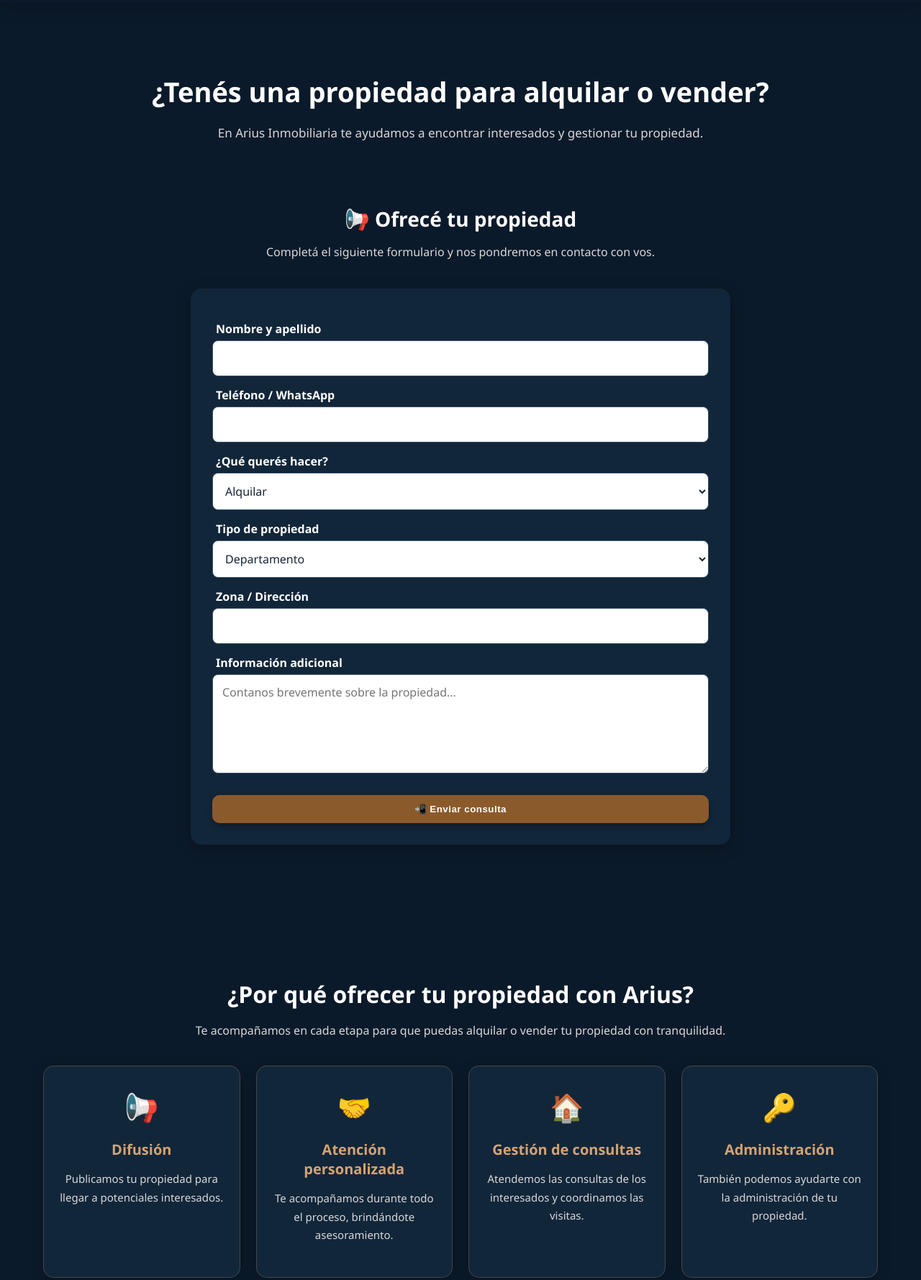
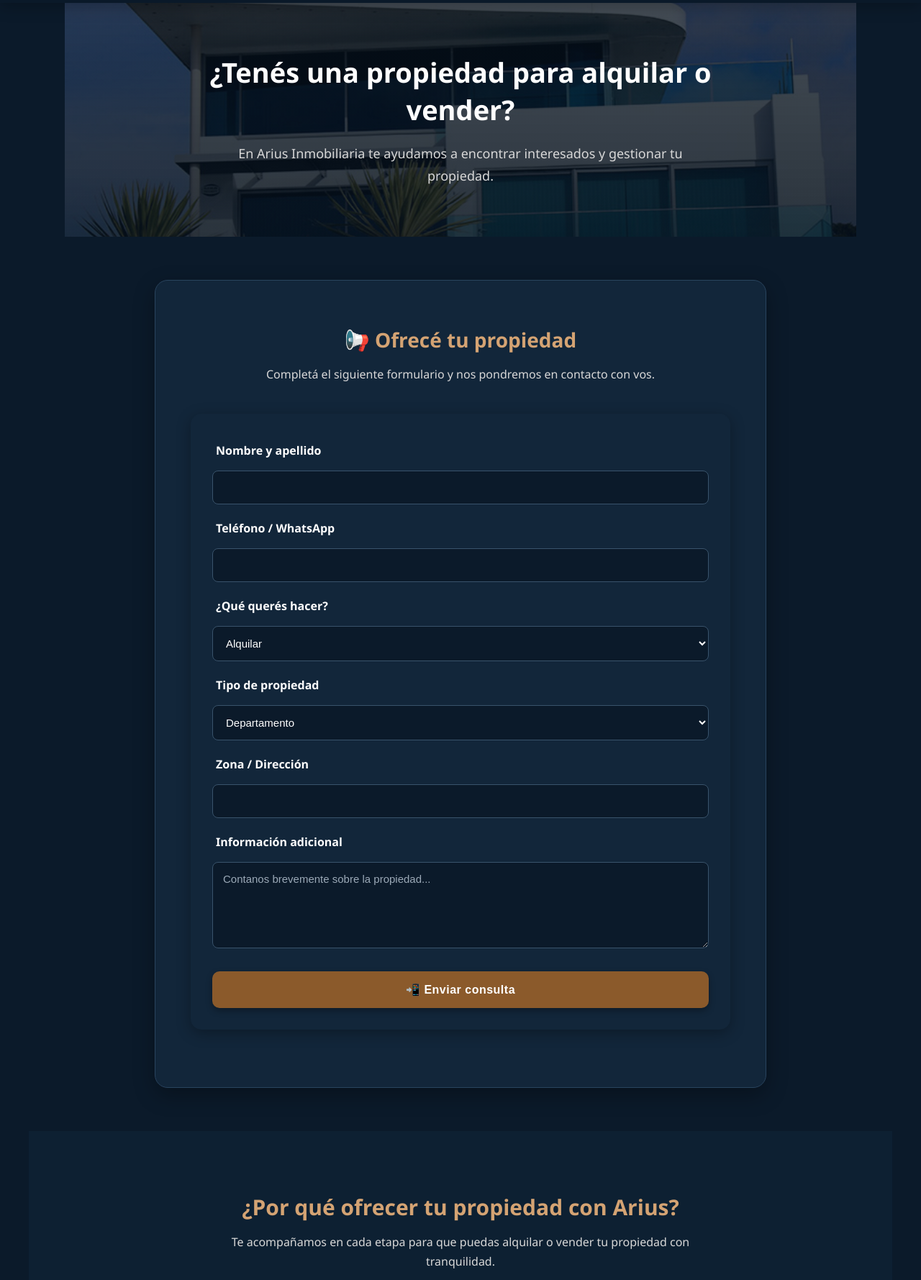
Before and after one commit to GUGURMZ/Portal-Arius, a plain HTML site: page index.html in a window 1280 px wide. Shown: the part 96-1875 px from the top of the page at 72% size. Drawn offline with Linux system fonts and the light colour scheme.

Commit message:
Diseno premium publicar propiedad

```diff
--- a/css/style.css
+++ b/css/style.css
@@ -847,3 +847,241 @@ select {
     font-size: 24px;
   }
 }
+/* =====================================
+   PUBLICAR PROPIEDAD - ARIUS INMOBILIARIA
+   Diseño Premium - 19/11/2026
+===================================== */
+
+/* HERO DE LA PAGINA */
+
+.pagina-hero {
+  text-align: center;
+  padding: 70px 20px;
+  background:
+    linear-gradient(rgba(5, 16, 28, 0.75),
+    rgba(5, 16, 28, 0.85)),
+    url('../imagenes/hero.jpg');
+  background-size: cover;
+  background-position: center;
+}
+
+.pagina-hero h1 {
+  font-size: 38px;
+  color: white;
+  max-width: 850px;
+  margin: 0 auto 20px;
+}
+
+.pagina-hero p {
+  font-size: 18px;
+  color: #d8d8d8;
+  max-width: 700px;
+  margin: auto;
+  line-height: 1.7;
+}
+
+/* SECCION DE CAPTACION */
+
+.captacion {
+  max-width: 850px;
+  margin: 60px auto;
+  padding: 40px;
+  background: #12263a;
+  border: 1px solid #29445e;
+  border-radius: 18px;
+  box-shadow: 0 10px 30px rgba(0,0,0,0.3);
+}
+
+.captacion h2 {
+  text-align: center;
+  color: #d4a373;
+  font-size: 28px;
+  margin-bottom: 15px;
+}
+
+.captacion > p {
+  text-align: center;
+  color: #d8d8d8;
+  margin-bottom: 30px;
+  line-height: 1.7;
+}
+
+/* FORMULARIO */
+
+.formulario-propiedad {
+  display: flex;
+  flex-direction: column;
+  gap: 12px;
+}
+
+.formulario-propiedad label {
+  color: white;
+  font-weight: bold;
+  margin-top: 10px;
+}
+
+.formulario-propiedad input,
+.formulario-propiedad select,
+.formulario-propiedad textarea {
+  width: 100%;
+  max-width: 100%;
+  box-sizing: border-box;
+  padding: 14px;
+  margin: 0;
+  background: #0b1a2a;
+  color: white;
+  border: 1px solid #39536b;
+  border-radius: 8px;
+  font-family: Arial, sans-serif;
+  font-size: 15px;
+  outline: none;
+  transition: 0.3s;
+}
+
+.formulario-propiedad input:focus,
+.formulario-propiedad select:focus,
+.formulario-propiedad textarea:focus {
+  border-color: #d4a373;
+  box-shadow: 0 0 8px rgba(212,163,115,0.3);
+}
+
+.formulario-propiedad textarea {
+  resize: vertical;
+  min-height: 120px;
+}
+
+.formulario-propiedad input::placeholder,
+.formulario-propiedad textarea::placeholder {
+  color: #9ba9b7;
+}
+
+/* BOTON ENVIAR */
+
+.formulario-propiedad button {
+  margin-top: 20px;
+  padding: 16px;
+  background: #8b5a2b;
+  color: white;
+  border: none;
+  border-radius: 10px;
+  font-size: 16px;
+  font-weight: bold;
+  cursor: pointer;
+  transition: 0.3s;
+}
+
+.formulario-propiedad button:hover {
+  background: #a76b35;
+  transform: translateY(-3px);
+  box-shadow: 0 5px 15px rgba(0,0,0,0.3);
+}
+
+/* BENEFICIOS */
+
+.beneficios {
+  padding: 60px 20px;
+  text-align: center;
+  background: #0d2032;
+}
+
+.beneficios h2 {
+  color: #d4a373;
+  font-size: 30px;
+  margin-bottom: 15px;
+}
+
+.beneficios-intro {
+  color: #d8d8d8;
+  max-width: 700px;
+  margin: 0 auto 40px;
+  line-height: 1.7;
+}
+
+.beneficios-grid {
+  display: grid;
+  grid-template-columns: repeat(4, 1fr);
+  gap: 22px;
+  max-width: 1200px;
+  margin: auto;
+}
+
+.beneficio-card {
+  background: #12263a;
+  padding: 30px 20px;
+  border: 1px solid #29445e;
+  border-radius: 15px;
+  transition: 0.3s;
+}
+
+.beneficio-card:hover {
+  transform: translateY(-7px);
+  border-color: #d4a373;
+  box-shadow: 0 10px 25px rgba(0,0,0,0.3);
+}
+
+.beneficio-icono {
+  font-size: 42px;
+  margin-bottom: 15px;
+}
+
+.beneficio-card h3 {
+  color: #d4a373;
+  font-size: 19px;
+}
+
+.beneficio-card p {
+  color: #d8d8d8;
+  line-height: 1.6;
+  font-size: 14px;
+}
+
+/* RESPONSIVE */
+
+@media (max-width: 900px) {
+
+  .beneficios-grid {
+    grid-template-columns: repeat(2, 1fr);
+  }
+
+}
+
+@media (max-width: 600px) {
+
+  .pagina-hero {
+    padding: 55px 20px;
+  }
+
+  .pagina-hero h1 {
+    font-size: 28px;
+  }
+
+  .pagina-hero p {
+    font-size: 16px;
+  }
+
+  .captacion {
+    margin: 30px 15px;
+    padding: 25px 18px;
+  }
+
+  .captacion h2 {
+    font-size: 23px;
+  }
+
+  .beneficios {
+    padding: 45px 15px;
+  }
+
+  .beneficios h2 {
+    font-size: 24px;
+  }
+
+  .beneficios-grid {
+    grid-template-columns: 1fr;
+  }
+
+  .formulario-propiedad button {
+    width: 100%;
+  }
+
+}
--- a/js/script.js
+++ b/js/script.js
@@ -50,9 +50,11 @@ card.style.display = "none";
 });
 
 }
-document.getElementById("anio").textContent =
-new Date().getFullYear();
+const elementoAnio = document.getElementById("anio");
 
+if (elementoAnio) {
+  elementoAnio.textContent = new Date().getFullYear();
+}
 // ======================================
 // FORMULARIO PUBLICAR PROPIEDAD - ARIUS
 // ======================================
@@ -97,3 +99,44 @@ Consulta enviada desde agenciaarius.com.ar
   });
 
 }
+// FORMULARIO PUBLICAR PROPIEDAD
+
+const formularioPropietario = document.getElementById("formPropietario");
+
+if (formularioPropietario) {
+
+  formularioPropietario.addEventListener("submit", function(event) {
+
+    event.preventDefault();
+
+    const nombre = document.getElementById("nombre").value.trim();
+    const telefono = document.getElementById("telefono").value.trim();
+    const operacion = document.getElementById("operacion").value;
+    const tipo = document.getElementById("tipo").value;
+    const ubicacion = document.getElementById("ubicacion").value.trim();
+    const mensaje = document.getElementById("mensaje").value.trim();
+
+    const texto = `
+CONSULTA - PUBLICAR PROPIEDAD
+----------------------------
+
+Nombre: ${nombre}
+Teléfono: ${telefono}
+Operación: ${operacion}
+Tipo de propiedad: ${tipo}
+Ubicación: ${ubicacion}
+
+Información adicional:
+${mensaje}
+`;
+
+    const numero = "543794886390";
+
+    const url = "https://wa.me/" + numero +
+      "?text=" + encodeURIComponent(texto);
+
+    window.open(url, "_blank");
+
+  });
+
+}
```
Also changed, not shown: index.html (+0 -1 lines), Resumen/Index 14-11-2026.png (added), Resumen/web 16-11-2026.png (added).
